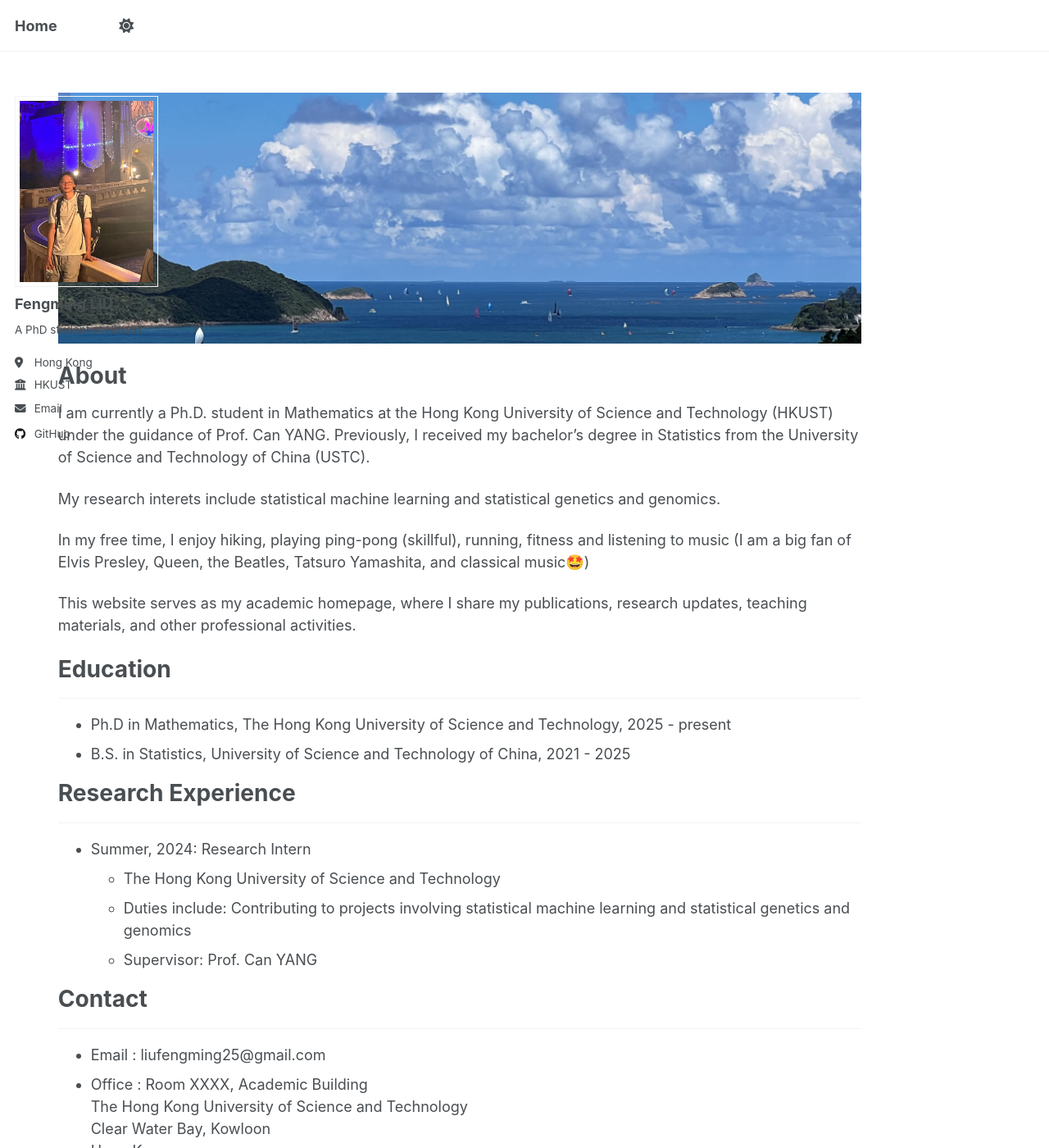
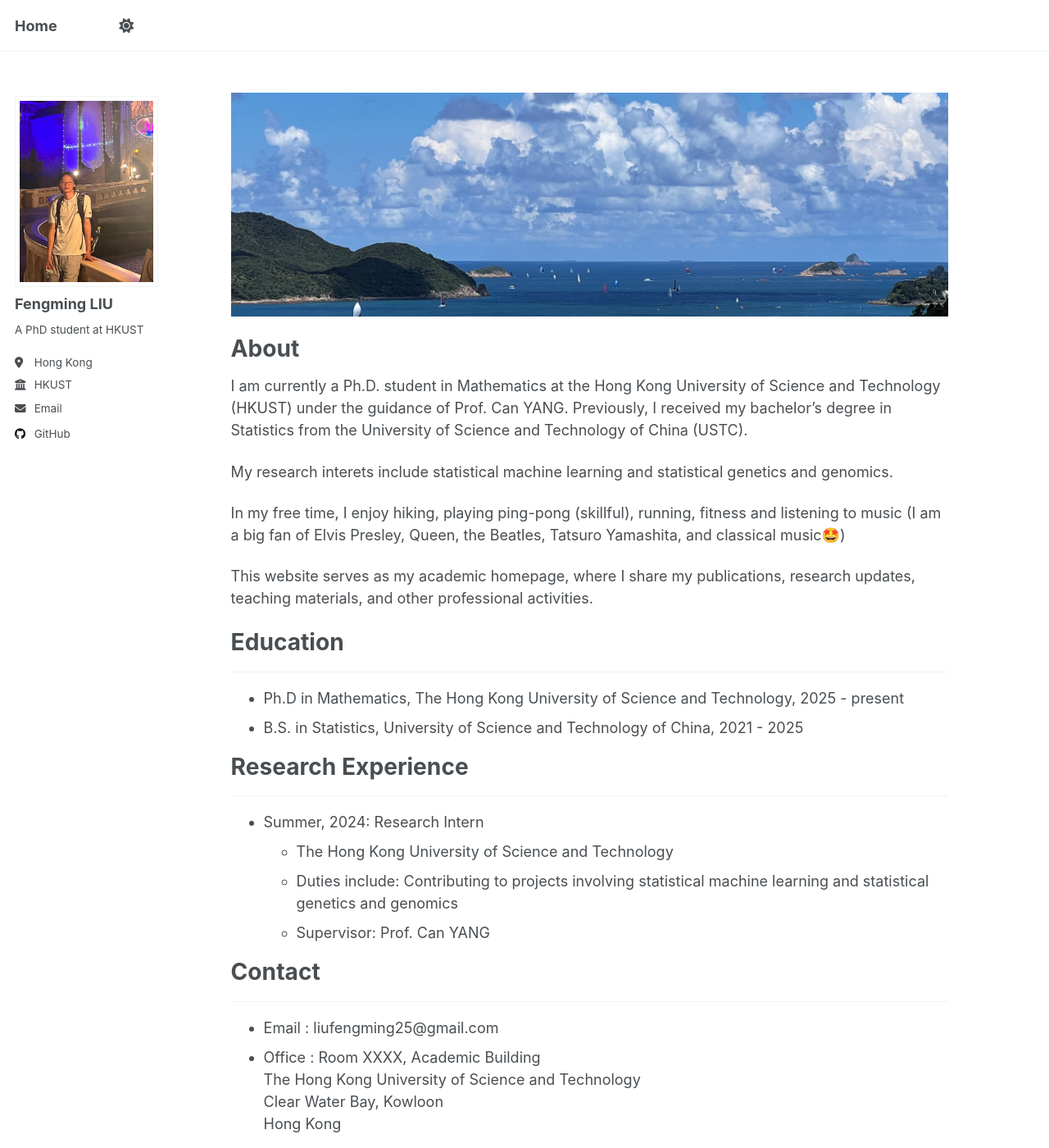
Before and after one commit to FerminLiu/FerminLiu.github.io, a Jekyll site: the page built from _pages/about.md, in a window 1280 px wide and 1400 px high. Shown: the whole window at 82% size. Built offline with Jekyll 4.4.1, drawn with Linux system fonts in a browser that asks for light colours.

Commit message:
Update _page.scss

```diff
--- a/_sass/layout/_page.scss
+++ b/_sass/layout/_page.scss
@@ -18,9 +18,9 @@
 
 .page {
   @include breakpoint($large) {
-    @include span(12 of 12 last);
+    @include span(10 of 12 last);
     @include prefix(0.5 of 12);
-    @include suffix(2 of 12);
+    @include suffix(1 of 12);
 
   }
 
```
